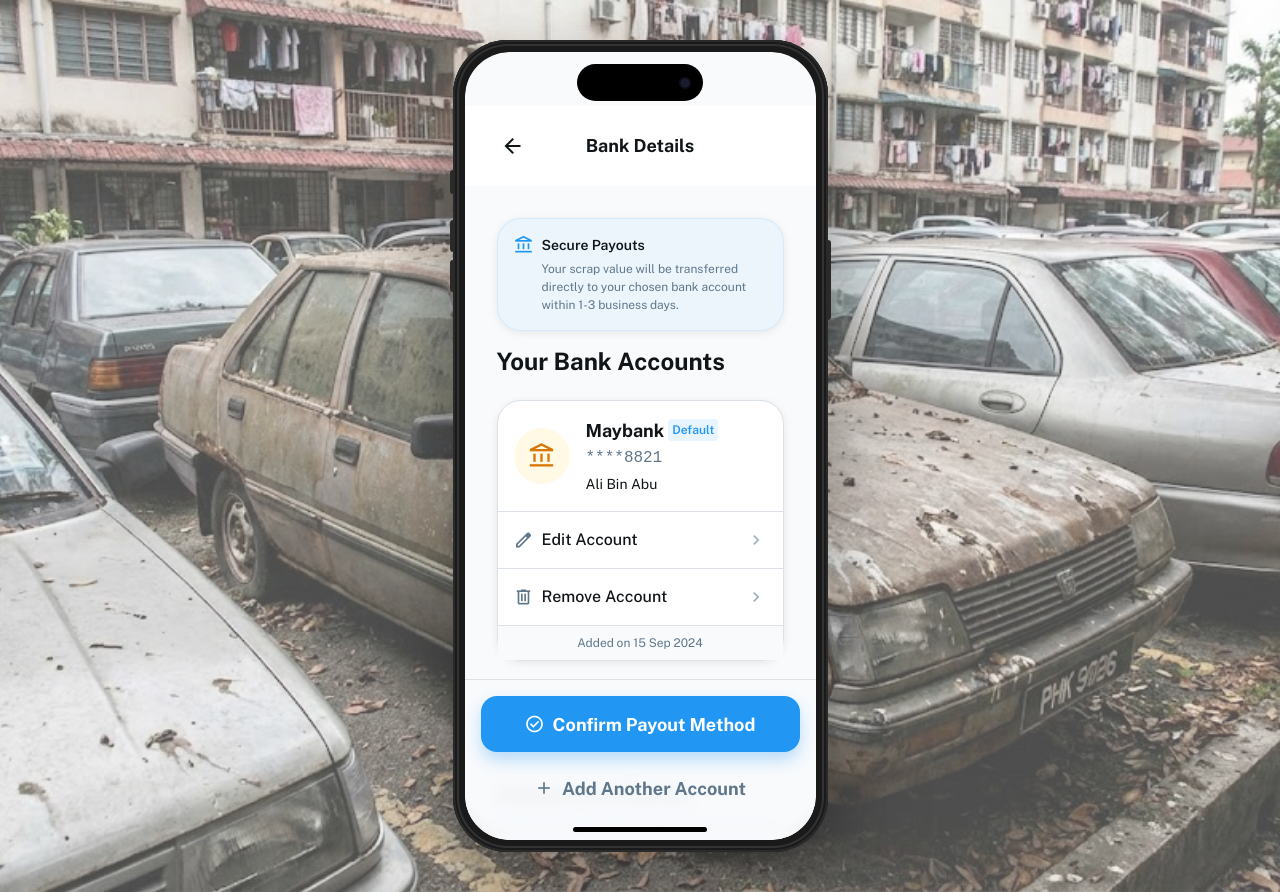
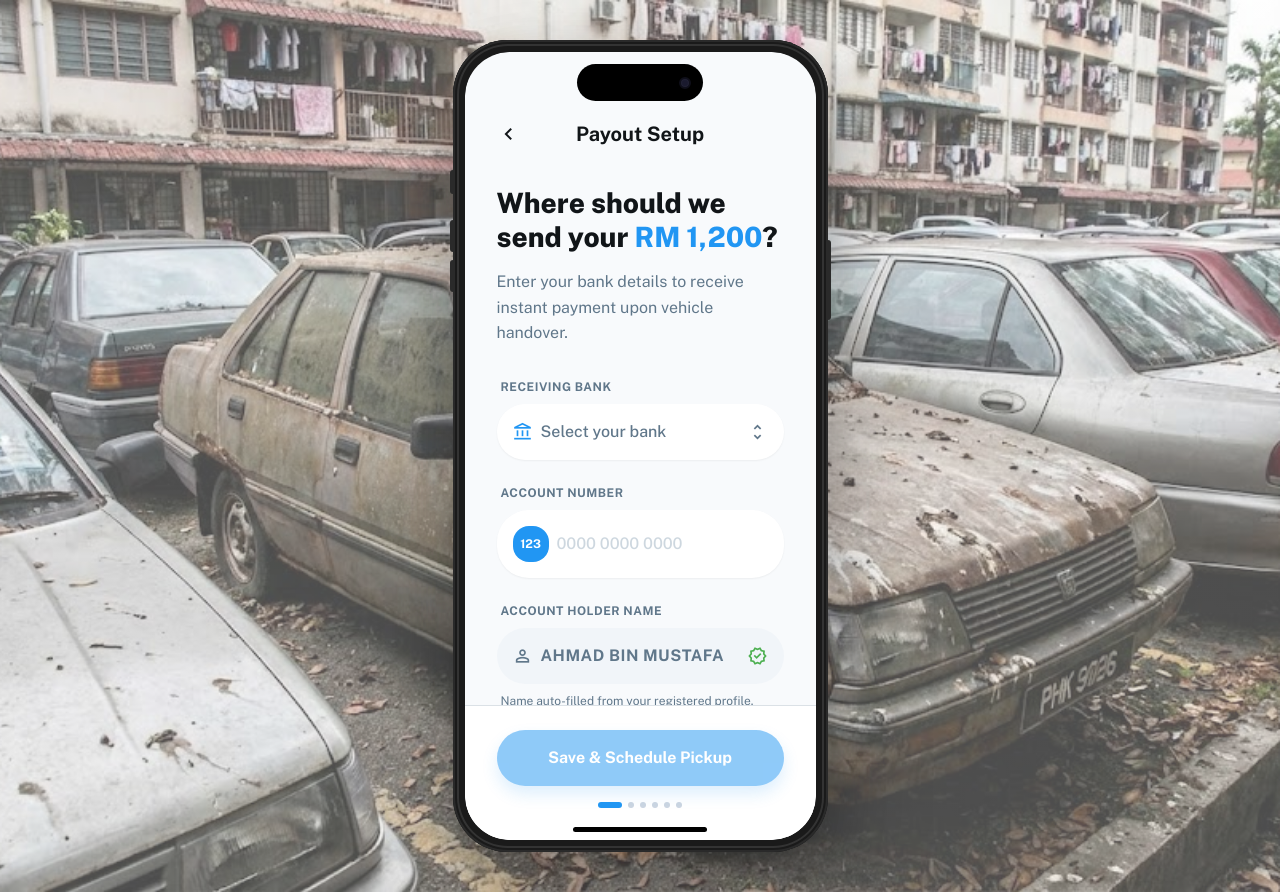
Before and after one commit to naimmazni/scrap2go, a Next.js app: page /bank-details in a window 1280 px wide. Built offline with nearby package versions, Linux system fonts and the light colour scheme.

Commit message:
fix: update navigation route to bank details screen in VehicleDetailsScreen

```diff
--- a/src/components/screens/BankDetailsScreen.tsx
+++ b/src/components/screens/BankDetailsScreen.tsx
@@ -1,300 +1,360 @@
 'use client'
 
-// Bank Details Screen - Add/edit bank account info (alias for PaymentMethodScreen)
+// Bank Details Screen - Payout Setup Form
 import React, { useState } from 'react';
 import { useRouter } from 'next/navigation';
 import { theme, withOpacity } from '@/lib/theme';
-import {
-  Icon,
-  Button,
-  Card,
-  Header,
-  Input,
-  ScreenContainer,
-  ScrollableContent,
-  FixedBottomContainer,
-  SectionTitle,
-  ListItem,
-  SecurityNotice
-} from '@/components/ui';
+import { Icon, Button, PageContainer } from '@/components/ui';
 
 const BankDetailsScreen: React.FC = () => {
   const router = useRouter();
-  const [accounts] = useState([
-    {
-      id: 1,
-      bank: 'Maybank',
-      accountNumber: '****8821',
-      accountName: 'Ali Bin Abu',
-      isDefault: true,
-      addedDate: '15 Sep 2024',
-    },
-  ]);
+  const [selectedBank, setSelectedBank] = useState<string>('');
+  const [accountNumber, setAccountNumber] = useState('');
+  const [showBankDropdown, setShowBankDropdown] = useState(false);
 
-  const handleAddAccount = () => {
-    router.push('/payment-method');
-  };
+  const banks = [
+    'Maybank',
+    'CIMB Bank',
+    'Public Bank',
+    'Hong Leong Bank',
+    'RHB Bank',
+    'AmBank',
+  ];
 
-  const handleEditAccount = (accountId: number) => {
-    alert(`Edit account ${accountId}`);
-  };
-
-  const handleSetDefault = (accountId: number) => {
-    alert(`Set account ${accountId} as default`);
-  };
-
-  const handleDeleteAccount = (accountId: number) => {
-    if (confirm('Are you sure you want to remove this bank account?')) {
-      alert(`Account ${accountId} removed`);
+  const handleContinue = () => {
+    if (selectedBank && accountNumber) {
+      router.push('/identity-verification');
     }
   };
 
   return (
-    <ScreenContainer>
-      <Header
-        title="Bank Details"
-        showBack
-        onBack={() => router.back()}
+    <PageContainer>
+      {/* Header */}
+      <header style={{
+        display: 'flex',
+        alignItems: 'center',
+        justifyContent: 'center',
+        padding: `${theme.spacing.md} ${theme.spacing.xl}`,
+        backgroundColor: 'transparent',
+        position: 'relative',
+        zIndex: 20,
+      }}>
+        <button
+          onClick={() => router.back()}
+          style={{
+            position: 'absolute',
+            left: theme.spacing.xl,
+            padding: 0,
+            border: 'none',
+            background: 'none',
+            cursor: 'pointer',
+            display: 'flex',
+            alignItems: 'center',
+            justifyContent: 'center',
+            color: theme.colors.textPrimary,
+          }}
+        >
+          <Icon name="chevron_left" size={24} color={theme.colors.textPrimary} />
+        </button>
+        <h1 style={{
+          fontSize: theme.fontSizes.xl,
+          fontWeight: theme.fontWeights.bold,
+          color: theme.colors.textPrimary,
+        }}>
+          Payout Setup
+        </h1>
+      </header>
+
+      {/* Main Content */}
+      <main style={{
+        flex: 1,
+        overflowY: 'auto',
+        padding: `${theme.spacing.lg} ${theme.spacing.xl}`,
+        display: 'flex',
+        flexDirection: 'column',
+        gap: theme.spacing.xl,
+      }}>
+        {/* Main Question Section */}
+        <div>
+          <h2 style={{
+            fontSize: 28,
+            fontWeight: 800,
+            color: theme.colors.textPrimary,
+            marginBottom: theme.spacing.md,
+            lineHeight: 1.2,
+          }}>
+            Where should we send your{' '}
+            <span style={{ color: theme.colors.primary }}>RM 1,200</span>?
+          </h2>
+          <p style={{
+            fontSize: theme.fontSizes.base,
+            color: theme.colors.textSecondary,
+            lineHeight: 1.6,
+          }}>
+            Enter your bank details to receive instant payment upon vehicle handover.
+          </p>
+        </div>
+
+        {/* Form Fields */}
+        <div style={{
+          display: 'flex',
+          flexDirection: 'column',
+          gap: theme.spacing.lg,
+        }}>
+          {/* Receiving Bank */}
+          <div>
+            <label style={{
+              display: 'block',
+              fontSize: theme.fontSizes.xs,
+              fontWeight: theme.fontWeights.bold,
+              color: theme.colors.textSecondary,
+              textTransform: 'uppercase',
+              letterSpacing: 0.5,
+              marginBottom: theme.spacing.sm,
+              paddingLeft: theme.spacing.xs,
+            }}>
+              RECEIVING BANK
+            </label>
+            <div style={{ position: 'relative' }}>
+              <button
+                onClick={() => setShowBankDropdown(!showBankDropdown)}
+                style={{
+                  width: '100%',
+                  padding: `${theme.spacing.md} ${theme.spacing.md}`,
+                  border: 'none',
+                  borderRadius: theme.borderRadius['2xl'],
+                  backgroundColor: theme.colors.white,
+                  boxShadow: theme.shadows.sm,
+                  display: 'flex',
+                  alignItems: 'center',
+                  gap: theme.spacing.sm,
+                  cursor: 'pointer',
+                  fontSize: theme.fontSizes.base,
+                  fontWeight: theme.fontWeights.medium,
+                  color: selectedBank ? theme.colors.textPrimary : theme.colors.textSecondary,
+                }}
+              >
+                <Icon name="account_balance" size={20} color={theme.colors.primary} />
+                <span style={{ flex: 1, textAlign: 'left' }}>
+                  {selectedBank || 'Select your bank'}
+                </span>
+                <Icon name="unfold_more" size={20} color={theme.colors.textSecondary} />
+              </button>
+
+              {/* Dropdown Menu */}
+              {showBankDropdown && (
+                <div style={{
+                  position: 'absolute',
+                  top: '100%',
+                  left: 0,
+                  right: 0,
+                  backgroundColor: theme.colors.white,
+                  border: `1px solid ${theme.colors.borderLight}`,
+                  borderRadius: theme.borderRadius['2xl'],
+                  marginTop: theme.spacing.xs,
+                  zIndex: 100,
+                  maxHeight: 300,
+                  overflowY: 'auto',
+                  boxShadow: theme.shadows.lg,
+                }}>
+                  {banks.map((bank, index) => (
+                    <button
+                      key={bank}
+                      onClick={() => {
+                        setSelectedBank(bank);
+                        setShowBankDropdown(false);
+                      }}
+                      style={{
+                        width: '100%',
+                        padding: `${theme.spacing.md} ${theme.spacing.md}`,
+                        border: 'none',
+                        backgroundColor: selectedBank === bank ? withOpacity(theme.colors.primary, 0.05) : 'transparent',
+                        borderBottom: index < banks.length - 1 ? `1px solid ${theme.colors.borderLight}` : 'none',
+                        textAlign: 'left',
+                        cursor: 'pointer',
+                        fontSize: theme.fontSizes.base,
+                        fontWeight: theme.fontWeights.medium,
+                        color: selectedBank === bank ? theme.colors.primary : theme.colors.textPrimary,
+                      }}
+                    >
+                      {bank}
+                    </button>
+                  ))}
+                </div>
+              )}
+            </div>
+          </div>
+
+          {/* Account Number */}
+          <div>
+            <label style={{
+              display: 'block',
+              fontSize: theme.fontSizes.xs,
+              fontWeight: theme.fontWeights.bold,
+              color: theme.colors.textSecondary,
+              textTransform: 'uppercase',
+              letterSpacing: 0.5,
+              marginBottom: theme.spacing.sm,
+              paddingLeft: theme.spacing.xs,
+            }}>
+              ACCOUNT NUMBER
+            </label>
+            <div style={{
+              display: 'flex',
+              alignItems: 'center',
+              padding: `${theme.spacing.md} ${theme.spacing.md}`,
+              borderRadius: theme.borderRadius['2xl'],
+              backgroundColor: theme.colors.white,
+              boxShadow: theme.shadows.sm,
+              gap: theme.spacing.sm,
+            }}>
+              <div style={{
+                width: 36,
+                height: 36,
+                borderRadius: theme.borderRadius.lg,
+                backgroundColor: theme.colors.primary,
+                display: 'flex',
+                alignItems: 'center',
+                justifyContent: 'center',
+                color: 'white',
+                fontSize: theme.fontSizes.xs,
+                fontWeight: theme.fontWeights.bold,
+                flexShrink: 0,
+              }}>
+                123
+              </div>
+              <input
+                type="text"
+                placeholder="0000 0000 0000"
+                value={accountNumber}
+                onChange={(e) => setAccountNumber(e.target.value)}
+                style={{
+                  flex: 1,
+                  border: 'none',
+                  backgroundColor: 'transparent',
+                  fontSize: theme.fontSizes.base,
+                  fontWeight: theme.fontWeights.medium,
+                  color: accountNumber ? theme.colors.textPrimary : theme.colors.textMuted,
+                  outline: 'none',
+                }}
               />
+            </div>
+          </div>
 
-      <ScrollableContent bottomPadding={120}>
-        {/* Info Banner */}
-        <div style={{ padding: theme.spacing.md }}>
-          <Card style={{
-            backgroundColor: withOpacity(theme.colors.primary, 0.05),
-            border: `1px solid ${withOpacity(theme.colors.primary, 0.1)}`,
+          {/* Account Holder Name */}
+          <div>
+            <label style={{
+              display: 'block',
+              fontSize: theme.fontSizes.xs,
+              fontWeight: theme.fontWeights.bold,
+              color: theme.colors.textSecondary,
+              textTransform: 'uppercase',
+              letterSpacing: 0.5,
+              marginBottom: theme.spacing.sm,
+              paddingLeft: theme.spacing.xs,
             }}>
-            <div style={{ display: 'flex', gap: theme.spacing.sm }}>
-              <Icon name="account_balance" size={20} color={theme.colors.primary} />
-              <div>
-                <p style={{
-                  fontSize: theme.fontSizes.sm,
-                  fontWeight: theme.fontWeights.semibold,
-                  color: theme.colors.textPrimary,
-                  marginBottom: 4,
+              ACCOUNT HOLDER NAME
+            </label>
+            <div style={{
+              display: 'flex',
+              alignItems: 'center',
+              padding: `${theme.spacing.md} ${theme.spacing.md}`,
+              borderRadius: theme.borderRadius['2xl'],
+              backgroundColor: theme.colors.gray100,
+              gap: theme.spacing.sm,
             }}>
-                  Secure Payouts
-                </p>
+              <Icon name="person" size={20} color={theme.colors.textSecondary} />
+              <span style={{
+                flex: 1,
+                fontSize: theme.fontSizes.base,
+                fontWeight: theme.fontWeights.bold,
+                color: theme.colors.textSecondary,
+                letterSpacing: 0.5,
+              }}>
+                AHMAD BIN MUSTAFA
+              </span>
+              <Icon name="verified" size={20} color={theme.colors.success} />
+            </div>
             <p style={{
               fontSize: theme.fontSizes.xs,
               color: theme.colors.textSecondary,
-                  lineHeight: 1.5,
+              marginTop: theme.spacing.sm,
+              paddingLeft: theme.spacing.xs,
             }}>
-                  Your scrap value will be transferred directly to your chosen bank account within 1-3 business days.
+              Name auto-filled from your registered profile.
             </p>
           </div>
-            </div>
-          </Card>
-        </div>
 
-        {/* Saved Bank Accounts */}
-        {accounts.length > 0 && (
-          <div style={{ padding: theme.spacing.md, paddingTop: 0 }}>
-            <SectionTitle title="Your Bank Accounts" />
-
-            {accounts.map(account => (
-              <Card
-                key={account.id}
-                padding="none"
-                style={{ marginBottom: theme.spacing.md }}
-              >
-                {/* Account Info Header */}
+          {/* Secure Connection */}
           <div style={{
             padding: theme.spacing.md,
-                  display: 'flex',
-                  alignItems: 'center',
-                  gap: theme.spacing.md,
-                  borderBottom: `1px solid ${theme.colors.borderLight}`,
-                }}>
-                  <div style={{
-                    width: 56,
-                    height: 56,
-                    borderRadius: theme.borderRadius.full,
-                    backgroundColor: withOpacity('#FFC107', 0.1),
+            borderRadius: theme.borderRadius.xl,
+            backgroundColor: withOpacity(theme.colors.gray100, 0.5),
             display: 'flex',
             alignItems: 'center',
             justifyContent: 'center',
-                    flexShrink: 0,
+            gap: theme.spacing.sm,
           }}>
-                    <Icon name="account_balance" size={28} color="#D97706" />
-                  </div>
-                  <div style={{ flex: 1 }}>
-                    <div style={{ display: 'flex', alignItems: 'center', gap: theme.spacing.xs }}>
-                      <p style={{
-                        fontSize: theme.fontSizes.lg,
+            <Icon name="lock" size={24} color={theme.colors.primary} />
+            <span style={{
+              fontSize: theme.fontSizes.sm,
               fontWeight: theme.fontWeights.bold,
-                        color: theme.colors.textPrimary,
+              color: theme.colors.textSecondary,
+              textTransform: 'uppercase',
+              letterSpacing: 1,
             }}>
-                        {account.bank}
-                      </p>
-                      {account.isDefault && (
-                        <span style={{
-                          fontSize: theme.fontSizes.xs,
-                          fontWeight: theme.fontWeights.semibold,
-                          color: theme.colors.primary,
-                          backgroundColor: withOpacity(theme.colors.primary, 0.1),
-                          padding: `2px ${theme.spacing.xs}`,
-                          borderRadius: theme.borderRadius.sm,
-                        }}>
-                          Default
+              SECURE CONNECTION
             </span>
-                      )}
-                    </div>
-                    <p style={{
-                      fontSize: theme.fontSizes.base,
-                      color: theme.colors.textSecondary,
-                      fontFamily: 'monospace',
-                      marginTop: 2,
-                    }}>
-                      {account.accountNumber}
-                    </p>
-                    <p style={{
-                      fontSize: theme.fontSizes.sm,
-                      color: theme.colors.textPrimary,
-                      marginTop: 4,
-                    }}>
-                      {account.accountName}
-                    </p>
           </div>
         </div>
+      </main>
 
-                {/* Account Actions */}
-                <div>
-                  <ListItem
-                    icon="edit"
-                    label="Edit Account"
-                    onClick={() => handleEditAccount(account.id)}
-                    showBorder
+      {/* Footer with Button */}
+      <footer style={{
+        padding: `${theme.spacing.lg} ${theme.spacing.xl} ${theme.spacing.xl}`,
+        borderTop: `1px solid ${theme.colors.borderLight}`,
+        backgroundColor: theme.colors.white,
+        display: 'flex',
+        flexDirection: 'column',
+        gap: theme.spacing.md,
+      }}>
+        <Button
+          fullWidth
+          size="lg"
+          onClick={handleContinue}
+          disabled={!selectedBank || !accountNumber}
+          style={{
+            borderRadius: theme.borderRadius['2xl'],
+            fontSize: theme.fontSizes.base,
+            fontWeight: theme.fontWeights.bold,
+            height: 56,
+          }}
+        >
+          Save & Schedule Pickup
+        </Button>
+
+        {/* Pagination Dots */}
+        <div style={{
+          display: 'flex',
+          alignItems: 'center',
+          justifyContent: 'center',
+          gap: 6,
+        }}>
+          {[0, 1, 2, 3, 4, 5].map((index) => (
+            <div
+              key={index}
+              style={{
+                width: index === 0 ? 24 : 6,
+                height: 6,
+                borderRadius: theme.borderRadius.full,
+                backgroundColor: index === 0 ? theme.colors.primary : theme.colors.gray300,
+                transition: 'all 0.3s ease',
+              }}
             />
-                  {!account.isDefault && (
-                    <ListItem
-                      icon="star"
-                      label="Set as Default"
-                      onClick={() => handleSetDefault(account.id)}
-                      showBorder
-                    />
-                  )}
-                  <ListItem
-                    icon="delete"
-                    label="Remove Account"
-                    onClick={() => handleDeleteAccount(account.id)}
-                  />
-                </div>
-
-                {/* Account Metadata */}
-                <div style={{
-                  padding: theme.spacing.sm,
-                  backgroundColor: theme.colors.gray50,
-                  borderTop: `1px solid ${theme.colors.borderLight}`,
-                }}>
-                  <p style={{
-                    fontSize: theme.fontSizes.xs,
-                    color: theme.colors.textSecondary,
-                    textAlign: 'center',
-                  }}>
-                    Added on {account.addedDate}
-                  </p>
-                </div>
-              </Card>
           ))}
         </div>
-        )}
-
-        {/* Empty State */}
-        {accounts.length === 0 && (
-          <div style={{ padding: theme.spacing.xl }}>
-            <div style={{
-              display: 'flex',
-              flexDirection: 'column',
-              alignItems: 'center',
-              textAlign: 'center',
-            }}>
-              <Icon name="account_balance" size={64} color={theme.colors.textMuted} />
-              <p style={{
-                fontSize: theme.fontSizes.lg,
-                fontWeight: theme.fontWeights.semibold,
-                color: theme.colors.textPrimary,
-                marginTop: theme.spacing.md,
-              }}>
-                No Bank Accounts
-              </p>
-              <p style={{
-                fontSize: theme.fontSizes.sm,
-                color: theme.colors.textSecondary,
-                marginTop: theme.spacing.xs,
-              }}>
-                Add a bank account to receive payouts
-              </p>
-            </div>
-          </div>
-        )}
-
-        {/* Security Notice */}
-        <div style={{ padding: theme.spacing.md, paddingTop: 0 }}>
-          <SecurityNotice message="Your bank details are encrypted and stored securely. We only use this information for payout purposes." />
-        </div>
-
-        {/* Supported Banks */}
-        <div style={{ padding: theme.spacing.md, paddingTop: 0 }}>
-          <SectionTitle
-            title="Supported Banks"
-            subtitle="We support all major Malaysian banks"
-          />
-          <Card style={{ backgroundColor: theme.colors.gray50 }}>
-            <div style={{
-              display: 'grid',
-              gridTemplateColumns: 'repeat(2, 1fr)',
-              gap: theme.spacing.sm,
-              fontSize: theme.fontSizes.sm,
-              color: theme.colors.textSecondary,
-            }}>
-              {['Maybank', 'CIMB Bank', 'Public Bank', 'RHB Bank',
-                'Hong Leong Bank', 'AmBank', 'BSN', 'Bank Islam'].map((bank, index) => (
-                <div key={index} style={{ display: 'flex', alignItems: 'center', gap: theme.spacing.xs }}>
-                  <Icon name="check" size={14} color={theme.colors.primary} />
-                  <span>{bank}</span>
-                </div>
-              ))}
-            </div>
-          </Card>
-        </div>
-      </ScrollableContent>
-
-      <FixedBottomContainer>
-        {accounts.length > 0 ? (
-          <div style={{ display: 'flex', flexDirection: 'column', gap: theme.spacing.sm }}>
-             <Button
-              variant="primary"
-              size="lg"
-              fullWidth
-              onClick={() => router.push('/payout-confirmation')}
-              icon="check_circle"
-            >
-              Confirm Payout Method
-            </Button>
-            <Button
-              variant="ghost"
-              size="lg" // Adjust if needed
-              fullWidth
-              onClick={handleAddAccount}
-              icon="add"
-            >
-              Add Another Account
-            </Button>
-          </div>
-        ) : (
-          <Button
-            variant="primary"
-            size="lg"
-            fullWidth
-            onClick={handleAddAccount}
-            icon="add"
-          >
-            Add Bank Account
-          </Button>
-        )}
-      </FixedBottomContainer>
-    </ScreenContainer>
+      </footer>
+    </PageContainer>
   );
 };
 
--- a/src/components/screens/VehicleDetailsScreen.tsx
+++ b/src/components/screens/VehicleDetailsScreen.tsx
@@ -34,7 +34,7 @@ const VehicleDetailsScreen: React.FC = () => {
 
   const handleContinue = () => {
     if (isFormValid) {
-      router.push('/identity-verification');
+      router.push('/bank-details');
     }
   };
 
```
Lines whose indentation alone changed are shown as unchanged.
